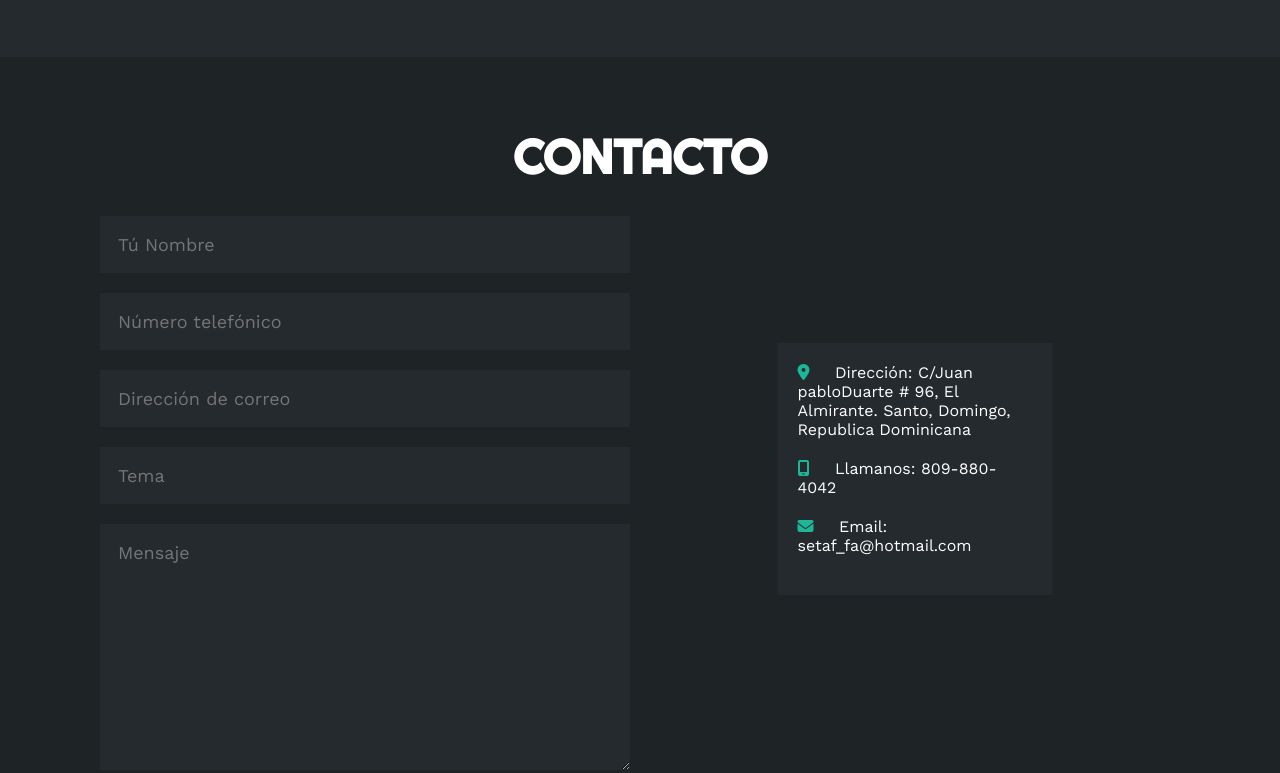
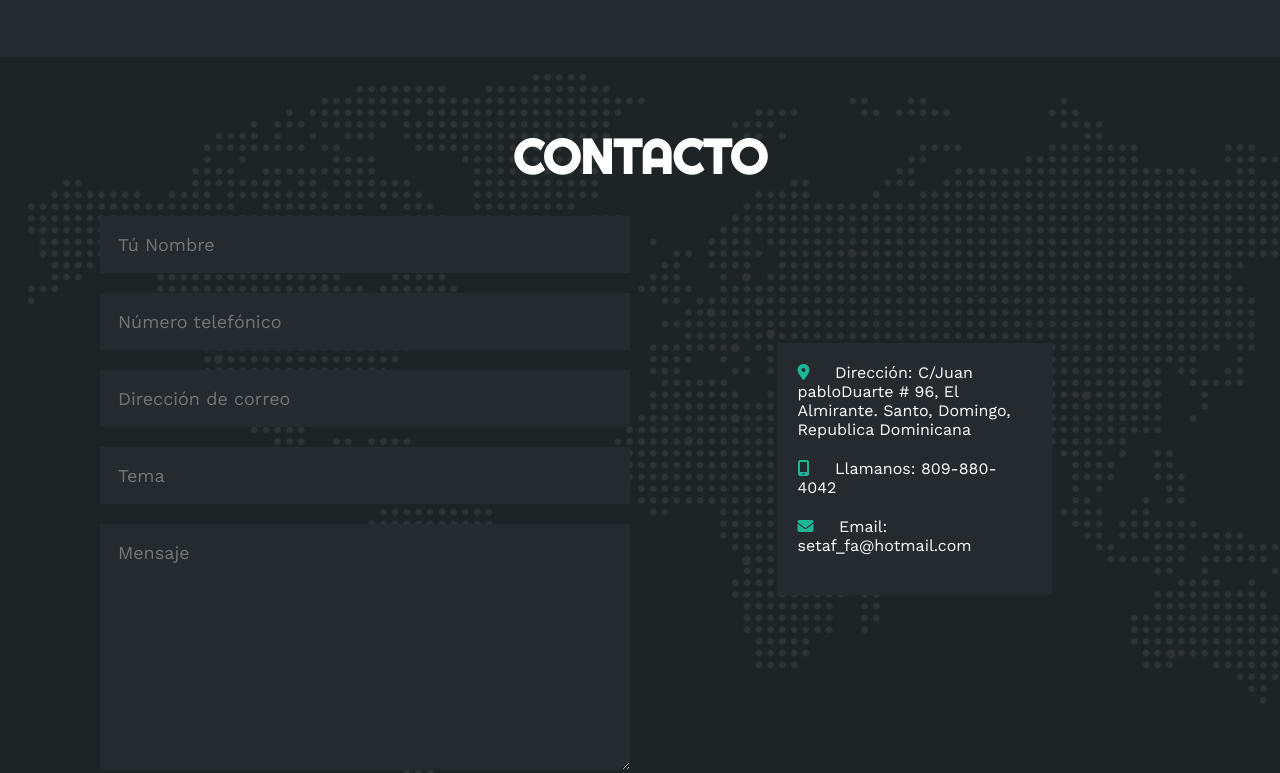
Before and after one commit to TechAndSoft/portafolioalc.github.io, a plain HTML site: page index.html in a window 1280 px wide. Shown: the part 2672-3445 px from the top of the page. Drawn offline with nearby package versions, Linux system fonts and the light colour scheme; files whose address does not match are found by name.

Commit message:
Update estilo.css

```diff
--- a/estilo.css
+++ b/estilo.css
@@ -523,7 +523,7 @@ html{
 }
 /* SECCION CONTACTO */
 .contacto{
-    background-image: url(img/contact_bg.png);
+    background-image: url(contact_bg.png);
     background-color: #1e2326;
     color: #fff;
     padding: 50px 0;
```
